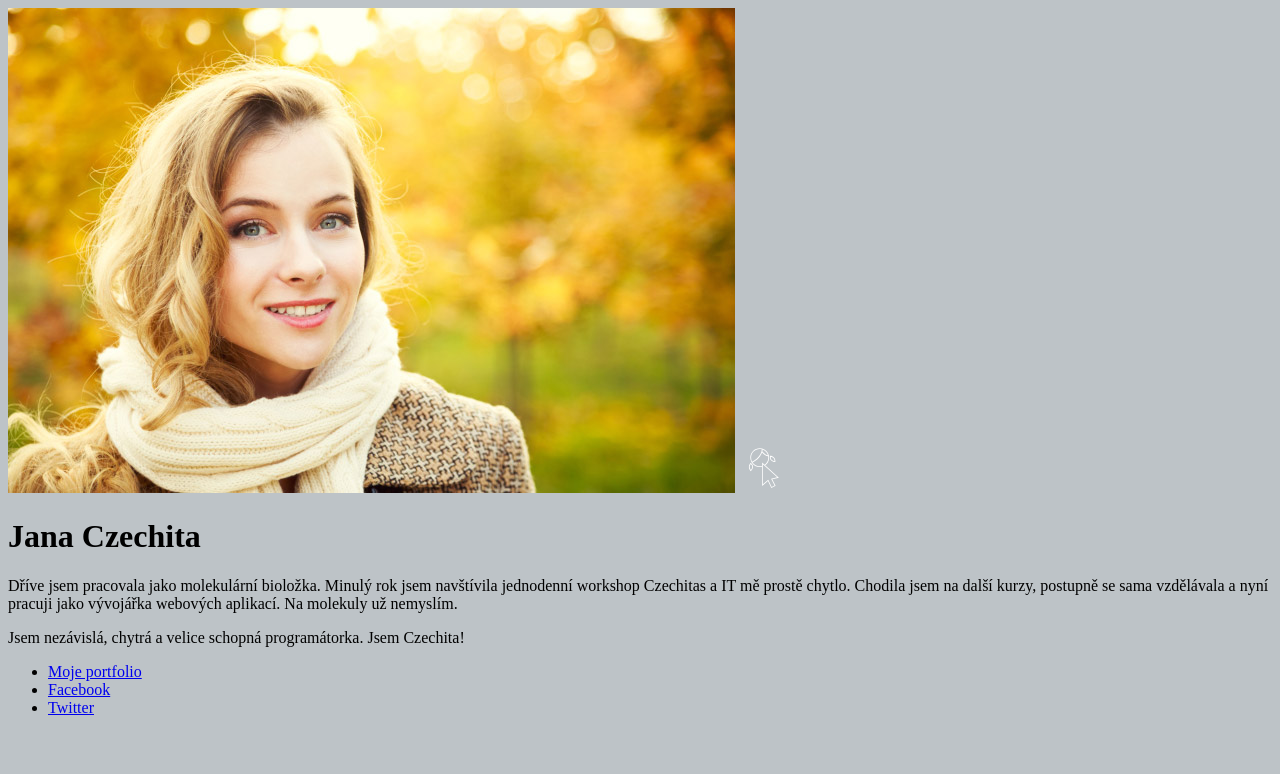
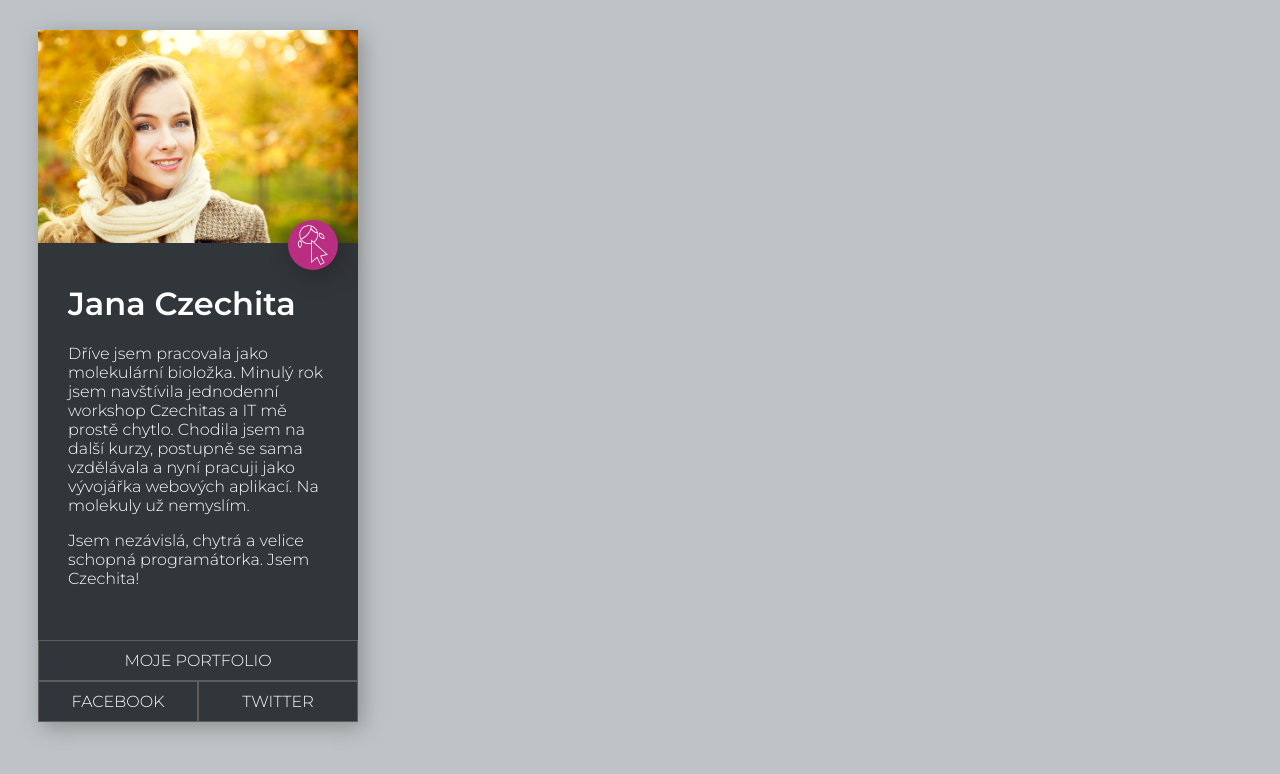
Before and after one commit to volakovakat/Cviceni-Profil, a plain HTML site: page index.html in a window 1280 px wide. Drawn offline with Linux system fonts and the light colour scheme.

Commit message:
css+position

```diff
--- a/index.html
+++ b/index.html
@@ -5,17 +5,20 @@
         <meta name="viewport" content="width=device-width, initial-scale=1">
         <title>Profil: Jana Czechita</title>
         <link rel="stylesheet" type="text/css" href="style.css">
+        <link rel="preconnect" href="https://fonts.googleapis.com">
+        <link rel="preconnect" href="https://fonts.gstatic.com" crossorigin>
+        <link href="https://fonts.googleapis.com/css2?family=Montserrat:wght@300;600&display=swap" rel="stylesheet">
     </head>
     <body>
 
+        <div class="jana">
             <div class="profil">
 
                 <div class="hlavicka">
-
                     <img class="foto" src="images/foto.jpg" alt="Foto Jany Czechity">
+                    </div>
 
                     <img class="logo" src="images/logo.svg" width="50" height="50" alt="Logo Czechitas">
-
                 </div>
 
                 <div class="obsah">
@@ -36,5 +39,7 @@
 
             </div>
 
+        </div>
+
     </body>
 </html>
--- a/style.css
+++ b/style.css
@@ -25,4 +25,71 @@ Pod čáru přijde tvůj kód
 
 body {
 	background-color: #bdc3c7;
+	font-family: 'Montserrat', sans-serif;
+	color: white;
 }
+
+.jana {
+	background: #31363b;
+	max-width: 800px;
+	width: 320px;
+	height: auto;
+	box-shadow: 4px 5px 20px #8F8F8F;
+	margin: 30px;
+	position: relative;
+}
+
+.obsah {
+	padding: 15px 30px 20px 30px;
+}
+
+.foto {
+	width: 100%;
+}
+
+.logo {
+	background-color: #b92e81;
+	border-radius: 50%;
+	z-index: 10;
+	position: absolute;
+	right: 20px;
+	top: 190px;
+	box-shadow: 4px 5px 20px #282828;
+
+}
+
+.odkazy {
+	padding: 0;
+	width: 100%;
+}
+
+a:link, a:visited {
+	color: white;
+	text-decoration: none;
+}
+
+.portfolio,
+.facebook,
+.twitter {
+	text-align: center;
+	text-transform: uppercase;
+	list-style-type: none;
+	padding: 10px;
+	font-weight: 500;
+	border: 0.5px solid rgb(94, 93, 93);
+}
+
+.portfolio {
+	width: 100%;
+
+}
+
+.facebook,
+.twitter {
+	display: inline-block;
+	width: 50%;
+}
+
+.facebook:hover, .twitter:hover, .portfolio:hover {
+	background-color: #1da1f2;
+}
```
Lines whose indentation alone changed are shown as unchanged.
